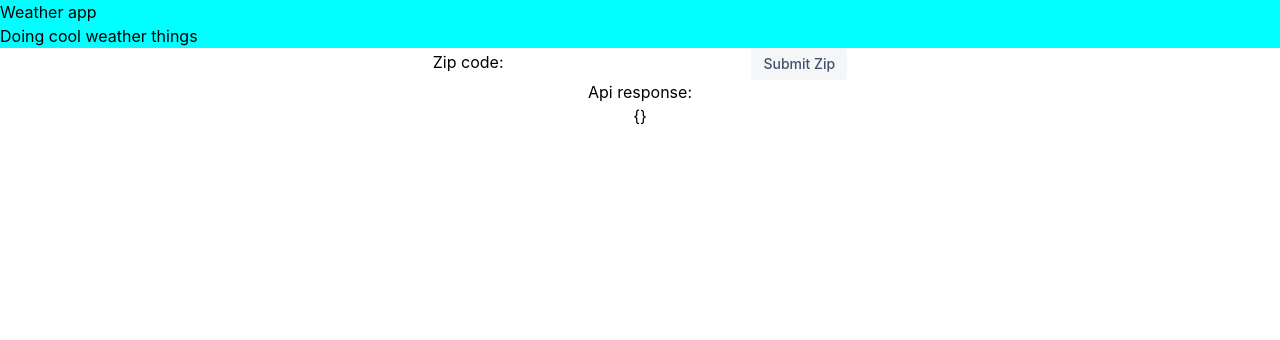
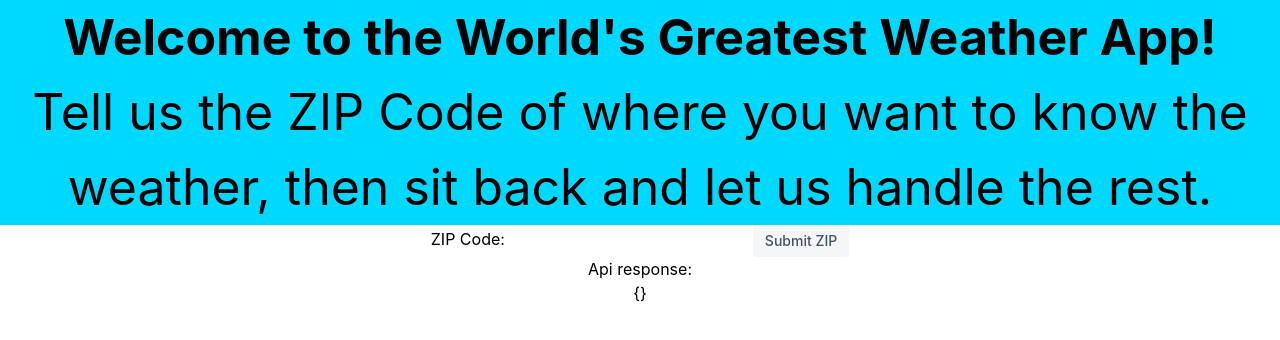
Before and after one commit to professorjrod/Weather-App, a React (Create React App) app: page / in a window 1280 px wide. Shown: the top 340 px of the page. Built offline with nearby package versions, Linux system fonts and the light colour scheme.

Commit message:
updated header and some text

```diff
--- a/src/Header.js
+++ b/src/Header.js
@@ -3,8 +3,11 @@ import React from 'react';
 function Header(){
     return(
         <div className="header">
-            <h1>Weather app</h1>
-            <h4>Doing cool weather things</h4>
+            <b>
+                <h1>Welcome to the World's Greatest Weather App!</h1>
+            </b>
+            <h4>Tell us the ZIP Code of where you want to know the weather, then
+                sit back and let us handle the rest.</h4>
         </div>
     )
 }
--- a/src/Weathersettings.js
+++ b/src/Weathersettings.js
@@ -25,9 +25,9 @@ function Weathersettings(props)
 
     return(
         <div>
-            <label>Zip code:</label>
+            <label>ZIP Code:</label>
             <input type="text" value={zipCode} onChange={handleSearch}></input>
-            <button onClick={handleSubmit}>Submit Zip</button>
+            <button onClick={handleSubmit}>Submit ZIP</button>
         </div>
     )
 }
--- a/src/index.css
+++ b/src/index.css
@@ -17,7 +17,9 @@ code {
 }
 
 .header {
-  background-color: aqua;
+  background-color: rgb(0, 217, 255);
+  text-align: center;
+  font-size: 50px;
 }
 h1,h4 {
   margin: 0;
```
